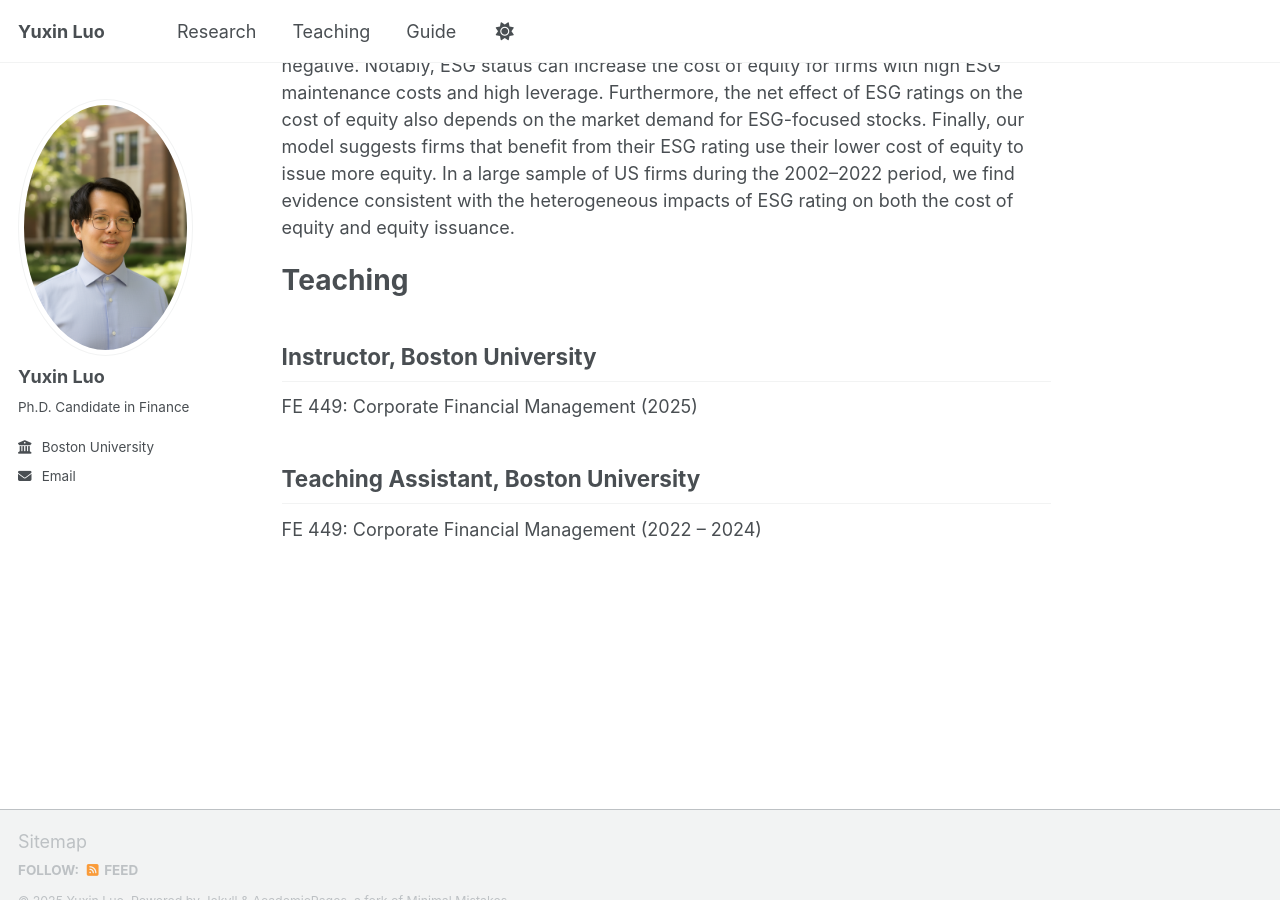
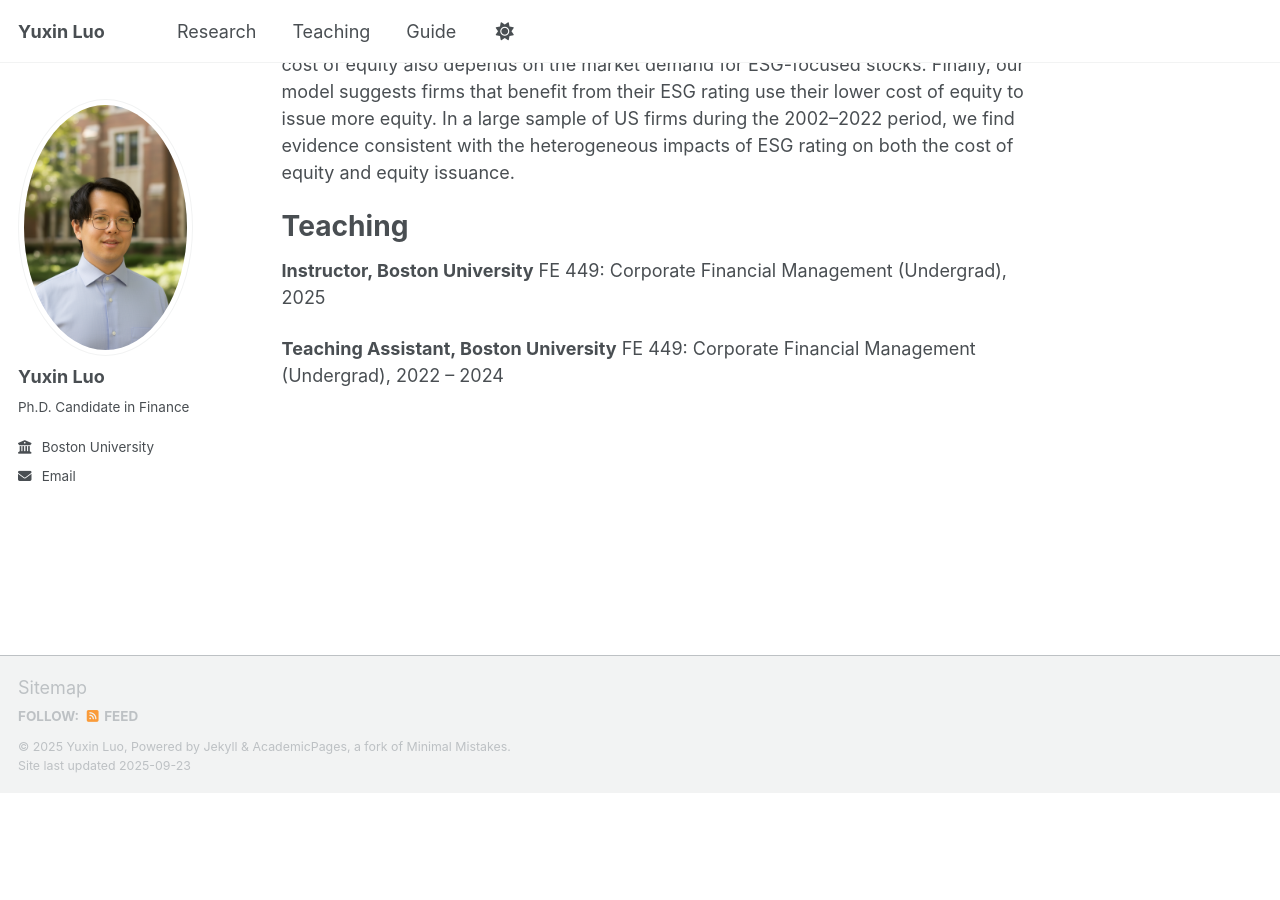
Before and after one commit to yu-xin-luo/yu-xin-luo.github.io, a Jekyll site: the page built from _pages/about.md, in a window 1280 px wide and 900 px high, scrolled down 1421 px. Built offline with Jekyll 4.4.1, drawn with Linux system fonts in a browser that asks for light colours; a script that is not in the unit is left out; after the commit the page ends 2214 px from its top, so only the background shows below that.

Commit message:
Update about.md

```diff
--- a/_pages/about.md
+++ b/_pages/about.md
@@ -25,7 +25,7 @@ targets but incur issuance/verification and compliance costs. The model shows th
 alone is sufficient to generate the observed credit improvements and equity outperformance.
 
 # Working Papers
-## [Maturity Overhang: Evidence from M&A](https://papers.ssrn.com/sol3/papers.cfm?abstract_id=4280419)
+**[Maturity Overhang: Evidence from M&A](https://papers.ssrn.com/sol3/papers.cfm?abstract_id=4280419)**
 with _Zhiyao Chen_, _Dirk Hackbarth_, and _Jarrad Harford_
 
 In the context of mergers and acquisitions, this paper analyzes a maturity overhang problem that is due to shorter
@@ -53,8 +53,8 @@ issuance.
 
 
 # Teaching
-## Instructor, Boston University
-FE 449: Corporate Financial Management (2025)
+**Instructor, Boston University**
+FE 449: Corporate Financial Management (Undergrad), 2025
 
-## Teaching Assistant, Boston University
-FE 449: Corporate Financial Management (2022 – 2024)
+**Teaching Assistant, Boston University**
+FE 449: Corporate Financial Management (Undergrad), 2022 – 2024
```
